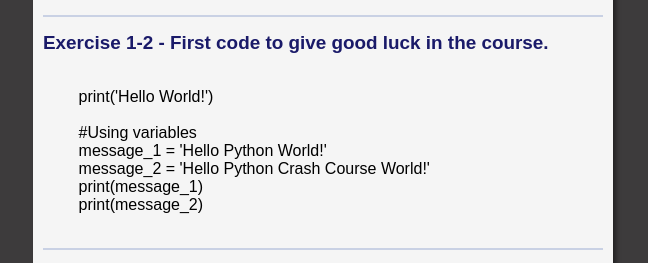
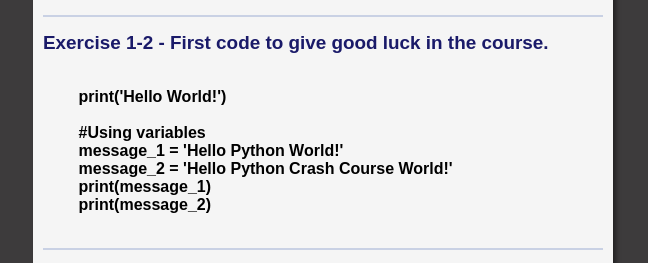
Before and after one commit to valdsonmota/projeto-site-portfolio, a plain HTML site: page pages/python_chapter_01.html in a window 1280 px wide. Shown: the part 207-470 px from the top of the page, without its empty margins (317-965 px from the left). Drawn offline with Linux system fonts and the light colour scheme.

Commit message:
Update python_chapter_01.html

```diff
--- a/pages/python_chapter_01.html
+++ b/pages/python_chapter_01.html
@@ -15,7 +15,7 @@
         <article>
             <hr color="#c9d1e4" />
             <h2>Exercise 1-2 - First code to give good luck in the course.</h2>
-            <p><pre><code>
+            <p><b><pre><code>
         print('Hello World!')
 
         #Using variables
@@ -23,7 +23,7 @@
         message_2 = 'Hello Python Crash Course World!'
         print(message_1)
         print(message_2)
-            </code></pre></p>
+            </code></pre></b></p>
             <hr color="#c9d1e4" />
         </article>
         <article>
```
